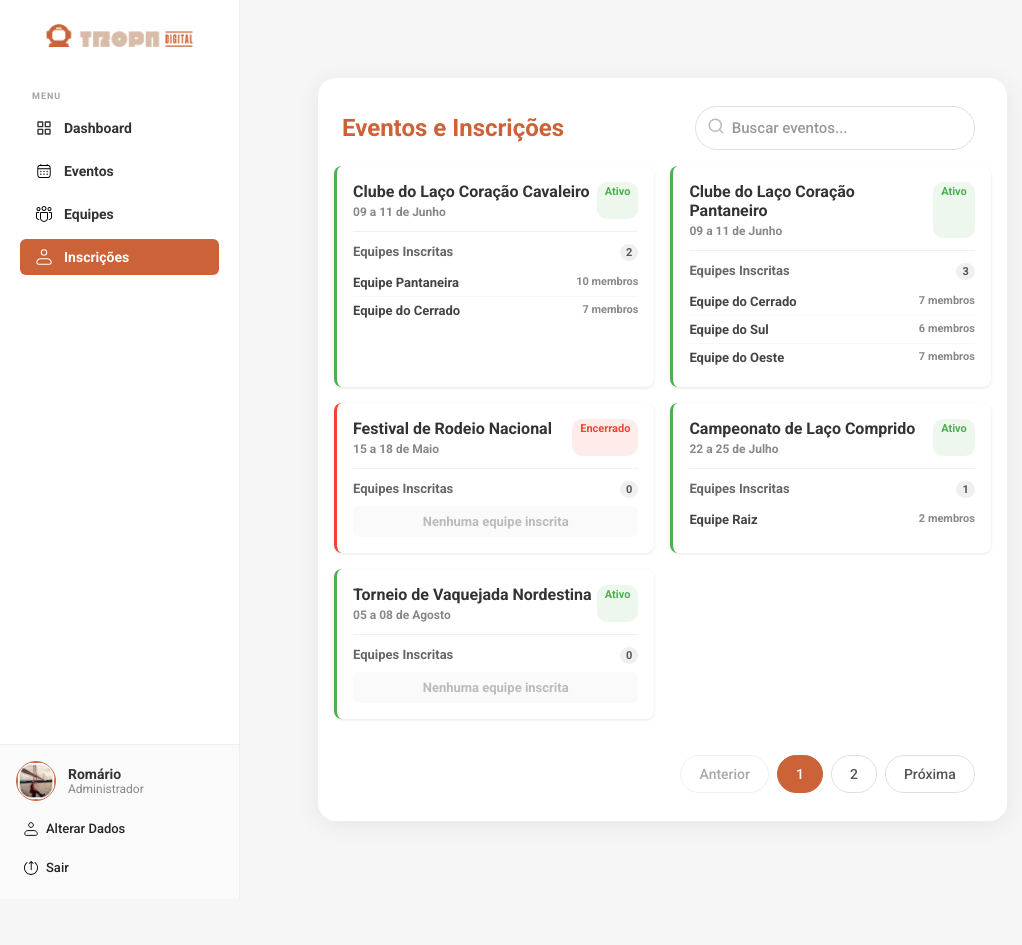
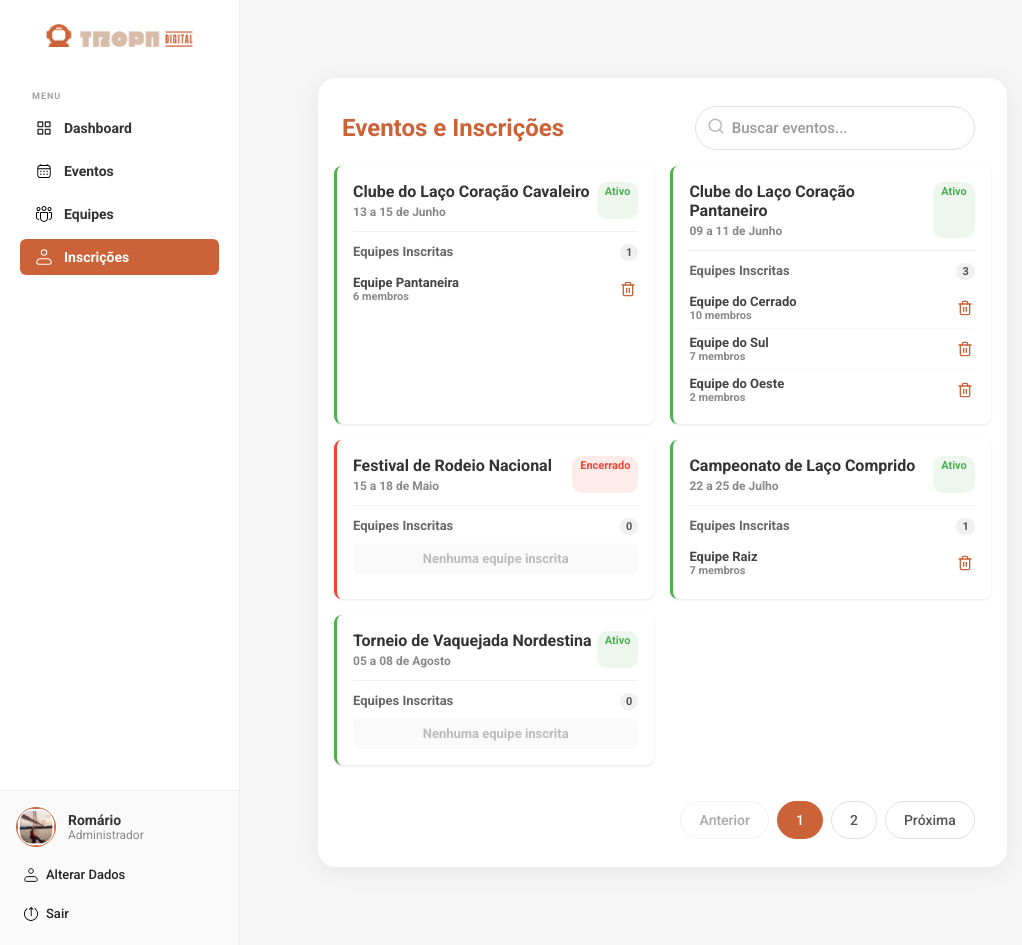
Before and after one commit to JPedroValarini/app-tropa, a React (Vite) app: page /dashboard/inscricoes in a window 1280 px wide. Shown: the whole page, without its empty margins (0-1022 px from the left). Before the commit the page ends 899 px from the top, so only its background shows below. Built offline with nearby package versions, Linux system fonts and the light colour scheme; data requests are answered from the project's data file.

Commit message:
remove equipe from evento

```diff
--- a/db.json
+++ b/db.json
@@ -1,11 +1,11 @@
 {
   "eventos": [
     {
-      "id": "1",
       "nome": "Clube do Laço Coração Cavaleiro",
       "equipes": 10,
       "status": "Ativo",
-      "data": "09 a 11 de Junho"
+      "data": "13 a 15 de Junho",
+      "id": "1"
     },
     {
       "id": "2",
@@ -62,6 +62,13 @@
       "status": "Ativo",
       "data": "12 a 14 de Junho",
       "id": "0c43"
+    },
+    {
+      "id": "1bd3",
+      "nome": "Clube Joao",
+      "equipes": 2,
+      "status": "Ativo",
+      "data": "13 a 17 de Junho"
     }
   ],
   "equipes": [
@@ -120,13 +127,6 @@
       "responsavel": "Juliana Rocha",
       "cidade": "Brasília",
       "status": "Ativa"
-    },
-    {
-      "id": "9",
-      "nome": "Equipe Tropeiros",
-      "responsavel": "Lucas Martins",
-      "cidade": "Curitiba",
-      "status": "Inativa"
     }
   ],
   "inscricoes": [
@@ -134,11 +134,6 @@
       "id": "1",
       "eventoId": 1,
       "equipeId": 1
-    },
-    {
-      "id": "2",
-      "eventoId": 1,
-      "equipeId": 2
     },
     {
       "id": "3",
--- a/src/components/EventoCard.tsx
+++ b/src/components/EventoCard.tsx
@@ -1,4 +1,5 @@
 import styled, { css } from "styled-components";
+import { Trash2 } from "lucide-react";
 
 const Card = styled.div<{ status?: 'ativo' | 'encerrado' }>`
   background: #fff;
@@ -20,6 +21,27 @@ const Card = styled.div<{ status?: 'ativo' | 'encerrado' }>`
   &:hover {
     transform: translateY(-2px);
   }
+`;
+
+const RemoverButton = styled.button`
+  background: none;
+  border: none;
+  padding: 2px;
+  margin-left: 8px;
+  cursor: pointer;
+  display: flex;
+  align-items: center;
+  color: #CC6237;
+  transition: color 0.2s;
+
+  &:hover {
+    color: #a13e1d;
+  }
+`;
+
+const EquipeInfo = styled.span`
+  display: flex;
+  flex-direction: column;
 `;
 
 const CardHeader = styled.div`
@@ -127,6 +149,7 @@ type EventoCardProps = {
       membros?: number;
     }[];
   };
+  onRemoveEquipe: (eventoId: string | number, equipeId: string | number) => void;
 };
 function normalizarStatus(status: string | undefined) {
   if (!status) return undefined;
@@ -136,7 +159,7 @@ function normalizarStatus(status: string | undefined) {
   return undefined;
 }
 
-export default function EventoCard({ evento }: EventoCardProps) {
+export default function EventoCard({ evento, onRemoveEquipe }: EventoCardProps) {
   const statusNormalizado = normalizarStatus(evento.status);
 
   return (
@@ -150,8 +173,8 @@ export default function EventoCard({ evento }: EventoCardProps) {
           {statusNormalizado === "ativo"
             ? "Ativo"
             : statusNormalizado === "encerrado"
-            ? "Encerrado"
-            : ""}
+              ? "Encerrado"
+              : ""}
         </StatusBadge>
       </CardHeader>
 
@@ -167,8 +190,21 @@ export default function EventoCard({ evento }: EventoCardProps) {
           <EquipesLista>
             {evento.equipesInscritas.map((equipe) => (
               <EquipeItem key={equipe.id}>
-                <span>{equipe.nome}</span>
-                <EquipeMembros>{equipe.membros} membros</EquipeMembros>
+                <EquipeInfo>
+                  <span>{equipe.nome}</span>
+                  {typeof equipe.membros === "number" && (
+                    <EquipeMembros>{equipe.membros} membros</EquipeMembros>
+                  )}
+                </EquipeInfo>
+                <RemoverButton
+                  title="Remover inscrição"
+                  onClick={e => {
+                    e.stopPropagation();
+                    onRemoveEquipe(evento.id, equipe.id);
+                  }}
+                >
+                  <Trash2 size={16} />
+                </RemoverButton>
               </EquipeItem>
             ))}
           </EquipesLista>
--- a/src/pages/dashboard/DashboardHome.tsx
+++ b/src/pages/dashboard/DashboardHome.tsx
@@ -54,7 +54,7 @@ const Header = styled.div`
 const Title = styled.h1`
   font-size: 2rem;
   font-weight: 700;
-  color: #1a1a1a;
+  color: #CC6237;
   margin: 0;
   position: relative;
 
@@ -409,7 +409,7 @@ export default function DashboardHome() {
                     </ListCardDetail>
                     <ListCardFooter>
                       <ListCardStat>
-                        <span>{evento.qtdEquipes}</span> equipes inscritas
+                        <span>{evento.qtdEquipes}</span> Equipes inscritas
                       </ListCardStat>
                     </ListCardFooter>
                   </ListCard>
--- a/src/pages/dashboard/Inscricoes.tsx
+++ b/src/pages/dashboard/Inscricoes.tsx
@@ -1,7 +1,7 @@
 import { useEffect, useState } from "react";
 import { getEventos } from "../../services/service";
 import { getEquipes } from "../../services/equipesService";
-import { getInscricoes } from "../../services/inscricoesService";
+import { getInscricoes, deleteInscricao } from "../../services/inscricoesService";
 import {
   Container,
   ContentWrapper,
@@ -119,6 +119,16 @@ export default function Inscricoes() {
     setPage(newPage);
   };
 
+  const handleRemoverInscricao = async (eventoId: string | number, equipeId: string | number) => {
+    const inscricao = inscricoes.find(
+      (i) => String(i.eventoId) === String(eventoId) && String(i.equipeId) === String(equipeId)
+    );
+    if (inscricao) {
+      await deleteInscricao(Number(inscricao.id));
+      getInscricoes().then(setInscricoes);
+    }
+  };
+
   return (
     <Container>
       <ContentWrapper>
@@ -186,7 +196,7 @@ export default function Inscricoes() {
                 padding: '16px'
               }}>
                 {eventosPaginados.map((evento) => (
-                  <EventoCard key={evento.id} evento={evento} />
+                  <EventoCard key={evento.id} evento={evento} onRemoveEquipe={handleRemoverInscricao} />
                 ))}
               </div>
             )}
```
